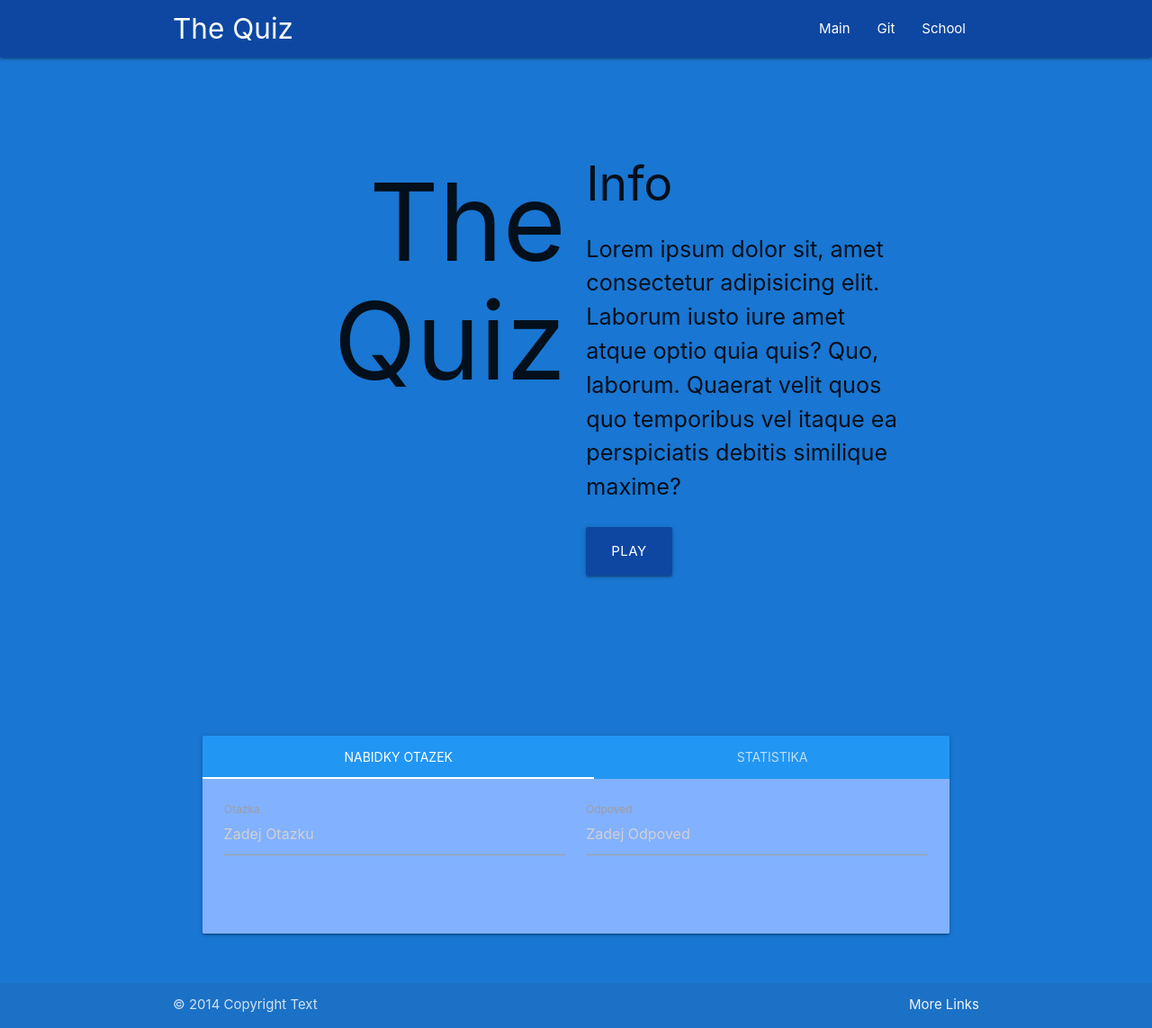
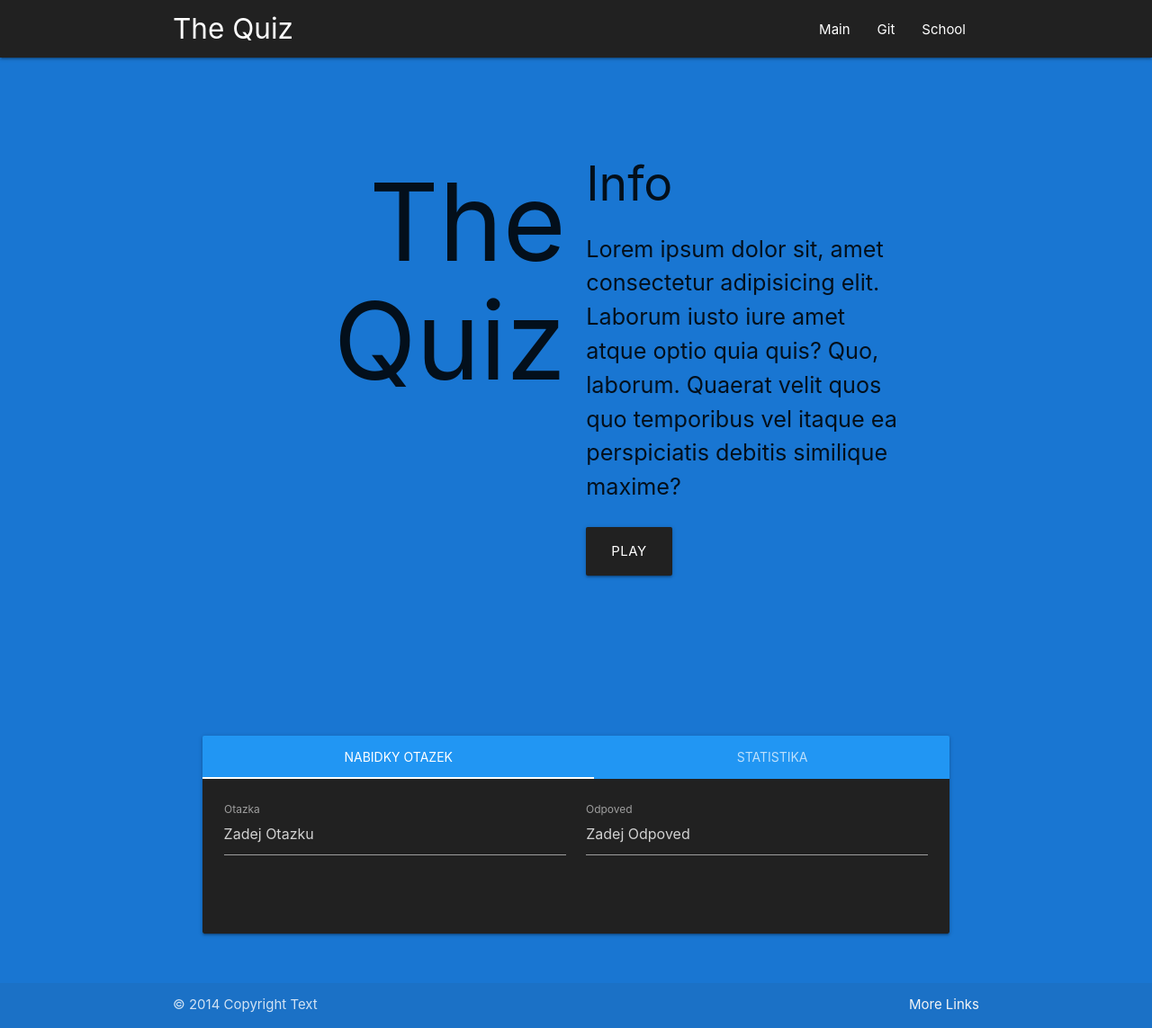
Before and after one commit to CernohorskyVaclav/ProjectRep, a plain HTML site: page Main.html in a window 1280 px wide. Shown: the whole page at 90% size. Drawn offline with nearby package versions, Linux system fonts and the light colour scheme.

Commit message:
Pavel14.6 jeste policka

```diff
--- a/Main.html
+++ b/Main.html
@@ -15,13 +15,13 @@
 <body class="blue darken-2">
   <!-- navbar -->
   <nav>
-    <div class="nav-wrapper blue darken-4">
+    <div class="nav-wrapper grey darken-4">
       <div class="container">
         <a href="Main.html" class="brand-logo">The Quiz</a>
         <ul id="nav-mobile" class="right hide-on-med-and-down">
-          <li><a href="Main.html">Main</a></li>
-          <li><a href="https://github.com/">Git</a></li>
-          <li><a href="https://praha.educanet.cz/cs/">School</a></li>
+          <li><a class="waves-effect waves-light" href="Main.html">Main</a></li>
+          <li><a class="waves-effect waves-light" href="https://github.com/">Git</a></li>
+          <li><a class="waves-effect waves-light" href="https://praha.educanet.cz/cs/">School</a></li>
         </ul>
       </div>
     </div>
@@ -34,7 +34,7 @@
       </div>
       <div class="col s12 m6">
         <h2>Info</h2>
-        <p class="flow-text">Lorem ipsum dolor sit, amet consectetur adipisicing elit. Laborum iusto iure amet atque optio quia quis? Quo, laborum. Quaerat velit quos quo temporibus vel itaque ea perspiciatis debitis similique maxime?</p><a class="waves-effect waves-light btn-large blue darken-4">Play</a>
+        <p class="flow-text">Lorem ipsum dolor sit, amet consectetur adipisicing elit. Laborum iusto iure amet atque optio quia quis? Quo, laborum. Quaerat velit quos quo temporibus vel itaque ea perspiciatis debitis similique maxime?</p><a class="waves-effect waves-light btn-large grey darken-4">Play</a>
       </div>
     </div>
   </div>
@@ -48,7 +48,7 @@
             <li class="tab"><a href="#statiskika-tab">Statistika</a></li>
           </ul>
         </div>
-        <div class="card-content blue accent-1">
+        <div class="card-content grey darken-4">
           <!-- nabidky otazek -->
           <div id="nabidky-tab">
             <div class="row">
```
